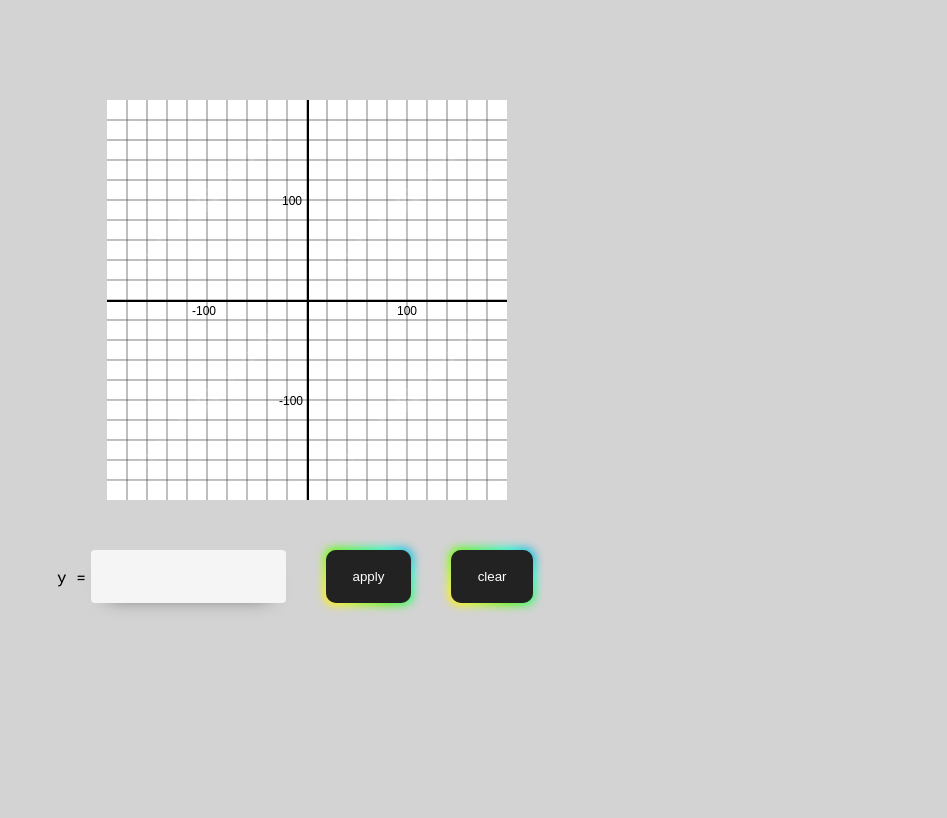
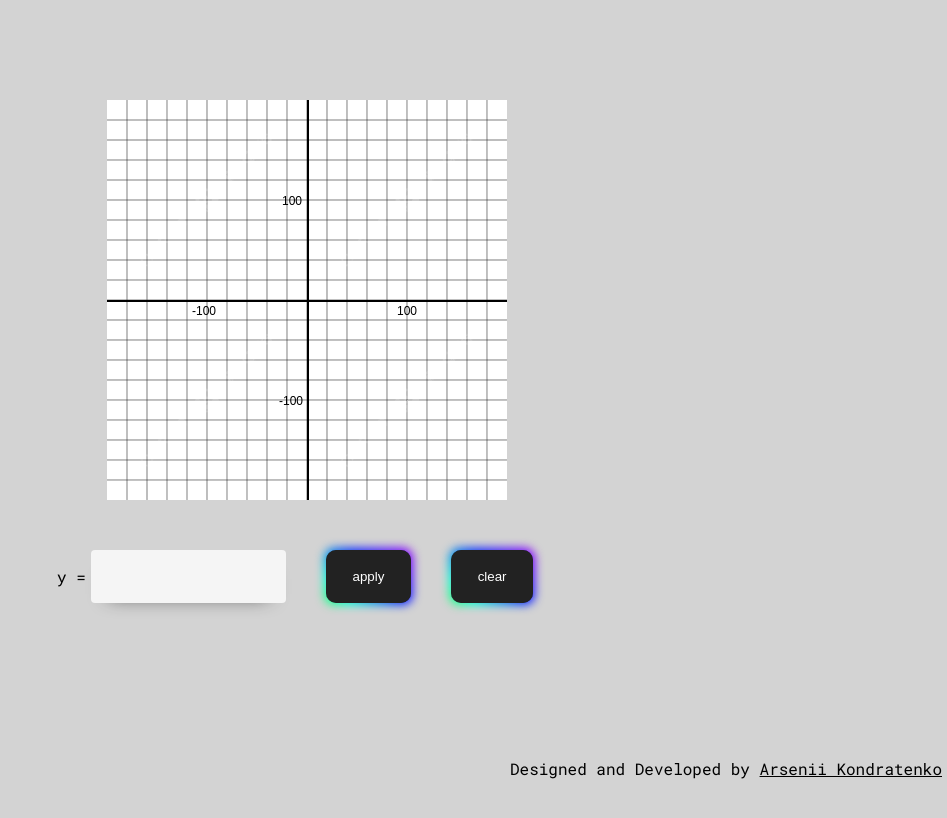
Before and after one commit to kondyan/linear-graphics, a website built with Vite: page index.html in a window 1280 px wide. Shown: the whole page, without its empty margins (333-1280 px from the left). Built offline with nearby package versions, Linux system fonts and the light colour scheme.

Commit message:
3-commit
added authority and fixed bugs

```diff
--- a/index.html
+++ b/index.html
@@ -13,6 +13,10 @@
     />
   </head>
   <body>
+    <p class="author">
+      Designed and Developed by
+      <a href="https://github.com/kondyan">Arsenii Kondratenko</a>
+    </p>
     <div class="canvas-window">
       <canvas></canvas>
     </div>
--- a/style.css
+++ b/style.css
@@ -10,6 +10,7 @@ body {
   font-weight: 400;
   font-style: normal;
   font-size: 16px;
+  overflow: hidden;
 }
 
 .canvas-window {
@@ -130,3 +131,13 @@ function-input:focus {
 function-input:hover {
   outline: 1px solid lightgrey;
 }
+
+.author {
+  position: fixed;
+  bottom: 5px;
+  right: 5px;
+}
+
+p > a {
+  color: inherit;
+}
```
